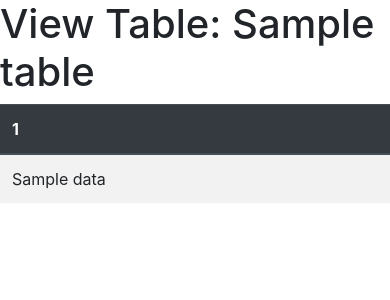
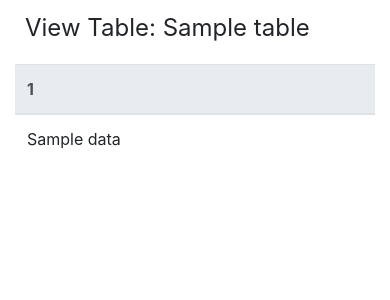
Before and after one commit to ColeanLogic/COVID_Database_Project, a Flask app: template flask_main/templates/view-table.html in a window 390 px wide. Shown: the part 56-356 px from the top of the page. Run offline with Flask 2, Linux system fonts and the light colour scheme; the template is opened without the code that fills it: most values are stand-ins (such as "Sample title", 1, 10 or a date in 2020); parts of the project's set-up code (start-up, migrations or seed data) failed here and were passed over; some libraries are stand-ins or nearby versions.

```diff
--- a/flask_main/templates/view-table.html
+++ b/flask_main/templates/view-table.html
@@ -1,15 +1,15 @@
 {% extends "base.html" %}
 {% block content %}
-<div class="container">
+<div class="container-fluid">
     <div class="row">
-        <div class="col-xs-12">
-            <h1>View Table: {{table}}</h1>
+        <div class="col">
+            <legend style="padding: 10px;">View Table: {{table}}</legend>
             <div class="table-responsive">
-                <table class="table table-striped">
-                    <thead class="thead-dark">
+                <table class="table">
+                    <thead class="thead-light">
                         <tr>
                             {% for attribute in header %}
-                            <th scope="col">{{attribute[0]}}</th>
+                            <th>{{attribute[0]}}</th>
                             {% endfor %}
                         </tr>
                     </thead>
```
